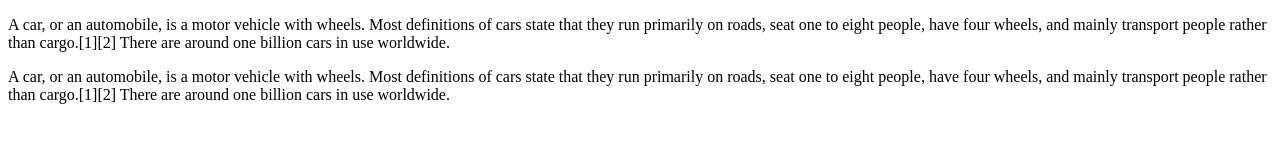
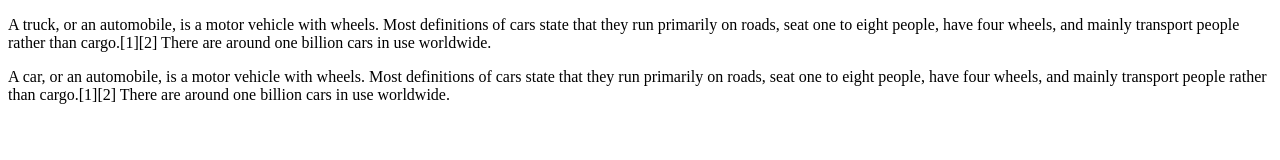
Before and after one commit to gitsandu2003822/test-project, a plain HTML site: page index.html in a window 1280 px wide. Drawn offline with Linux system fonts and the light colour scheme.

Commit message:
change to truck

```diff
--- a/index.html
+++ b/index.html
@@ -6,7 +6,7 @@
     <title>sanduni</title>
 </head>
 <body>
-    <p>A car, or an automobile, is a motor vehicle with wheels. Most definitions of cars state that they run primarily on roads, seat one to eight people, have four wheels, and mainly transport people rather than cargo.[1][2] There are around one billion cars in use worldwide.</p>
+    <p>A truck, or an automobile, is a motor vehicle with wheels. Most definitions of cars state that they run primarily on roads, seat one to eight people, have four wheels, and mainly transport people rather than cargo.[1][2] There are around one billion cars in use worldwide.</p>
     <p>A car, or an automobile, is a motor vehicle with wheels. Most definitions of cars state that they run primarily on roads, seat one to eight people, have four wheels, and mainly transport people rather than cargo.[1][2] There are around one billion cars in use worldwide.</p>
 </body>
 </html>
```
